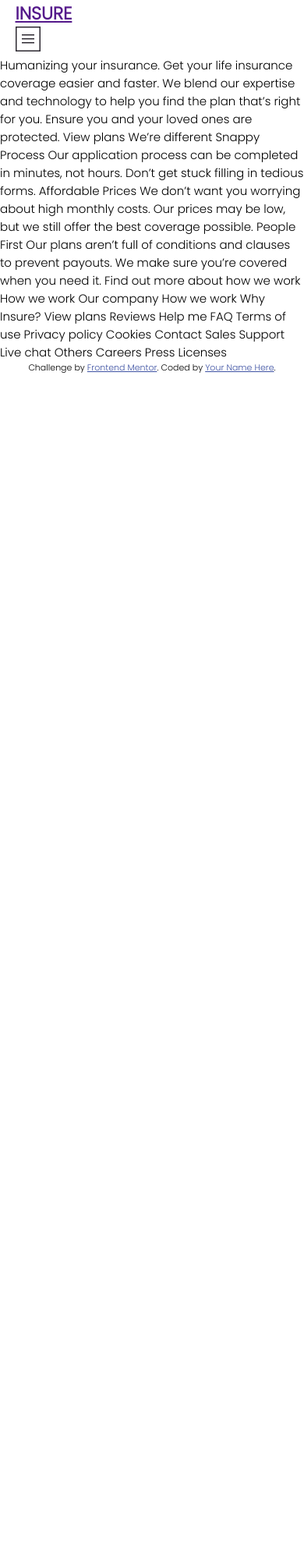
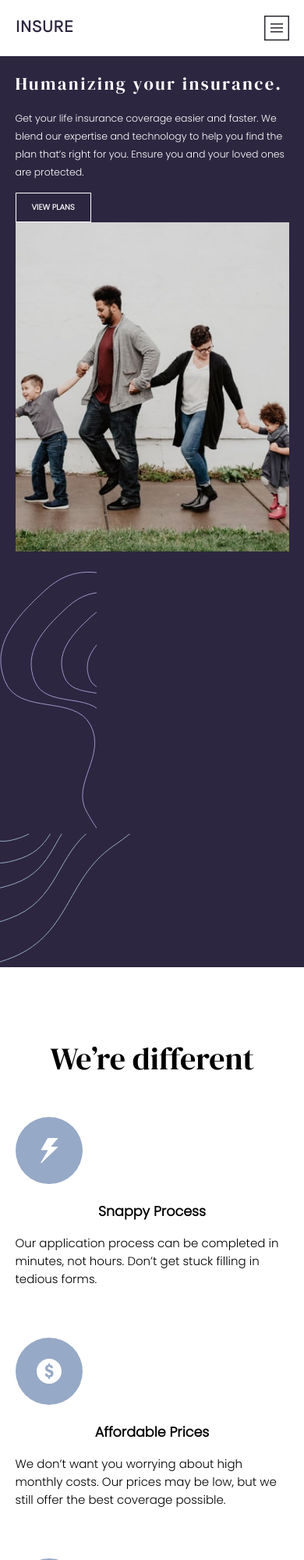
Before and after one commit to precious654/insure-landing-page, a plain HTML site: page index.html in a window 390 px wide. Shown: the top 2000 px of the page at 78% size. Before the commit the page ends 844 px from the top, so only its background shows below. Drawn offline with Linux system fonts and the light colour scheme.

Commit message:
almost there

```diff
--- a/Styles/_config.scss
+++ b/Styles/_config.scss
@@ -1,6 +1,6 @@
 $font-one: 'Poppins', sans-serif;
 $font-two: 'DM Serif Display', serif;
-
+$font-three: 'Karla', sans-serif;
 
 *{
   margin: 0;
--- a/Styles/_desktop.scss
+++ b/Styles/_desktop.scss
@@ -13,4 +13,24 @@
       }
     }
   }
+
+  .section-one{
+
+    .intro{
+      inline-size: 25%;
+
+      h1{
+        font-size: 39px;
+      }
+    }
+  }
+
+  .section-two{
+
+    .info{
+
+    }
+  }
+
+
 }
--- a/Styles/_mobile.scss
+++ b/Styles/_mobile.scss
@@ -13,4 +13,19 @@
       }
     }
   }
+
+  .section-two{
+
+    h1{
+      text-align: center;
+    }
+
+    .info{
+      flex-direction: column;
+
+      h3{
+        text-align: center;
+      }
+    }
+  }
 }
--- a/Styles/style.scss
+++ b/Styles/style.scss
@@ -9,6 +9,109 @@ body{
 
 header{
   position: relative;
+  padding: 20px 0px;
+  color: hsl(256, 26%, 20%);
+
+  nav{
+    display: flex;
+    justify-content: space-between;
+
+    h1{
+      font-family: $font-three;
+    }
+
+    a{
+      text-decoration: none;
+      color: inherit;
+    }
+
+    ul{
+      list-style-type: none;
+
+      li{
+        display: inline;
+        margin-inline-start: 2rem;
+        font-size: 12px;
+        font-weight: bold;
+      }
+
+      li:hover{
+        color: #000000;
+      }
+
+      .plans{
+        border: 1px solid hsl(256, 26%, 20%);
+        padding: 10px 20px;
+      }
+
+      .plans:hover{
+        background-color: #000000;
+        border: none;
+        color: #FFFFFF;
+      }
+    }
+  }
+}
+
+.section-one{
+  background-color: hsl(256, 26%, 20%);
+
+  .intro{
+    color: #FFFFFF;
+    padding: 20px 0px;
+
+    h1{
+      font-family: $font-two;
+      margin-block-end: 1rem;
+      letter-spacing: 0.15rem;
+      font-weight: normal;
+    }
+
+
+    button{
+      margin-block-start: 1rem;
+      font-family: $font-one;
+      padding: 10px 20px;
+      background-color: inherit;
+      border: 1px solid #FFFFFF;
+      text-transform: uppercase;
+      font-size: 10px;
+      font-weight: bolder;
+      color: #FFFFFF;
+    }
+
+    button:hover{
+      background-color: #FFFFFF;
+      color: hsl(256, 26%, 20%);
+    }
+  }
+}
+
+.section-two{
+  margin-block-start: 5rem;
+  padding-block-start: 10px;
+
+  h1{
+    font-family: $font-two;
+    font-weight: lighter;
+    font-size: 40px;
+    margin-block-end: 3rem;
+  }
+
+  .info{
+    display: flex;
+    gap: 2rem;
+
+    h3{
+      margin-block-start: 1rem;
+      margin-block-end: 1rem;
+    }
+
+    p{
+      margin-block-end: 2rem;
+      padding-inline-end: 10px;
+    }
+  }
 }
 
 .attribution{
--- a/index.html
+++ b/index.html
@@ -9,6 +9,7 @@
   <link rel="stylesheet" type="text/css" href="./Styles/style.min.css">
   <link href="https://fonts.googleapis.com/css2?family=DM+Serif+Display&display=swap" rel="stylesheet">
   <link href="https://fonts.googleapis.com/css2?family=Poppins:wght@300&display=swap" rel="stylesheet">
+  <link href="https://fonts.googleapis.com/css2?family=Karla:wght@300&display=swap" rel="stylesheet">
 
   <title>Frontend Mentor | Insure landing page</title>
 </head>
@@ -29,35 +30,78 @@
     </nav>
   </header>
 
-
-
-
-
-
-  Humanizing your insurance.
-
+  <section class="section-one">
+    <div class="intro container">
+      <div class="intro-flex">
+        <div class="first-item">
+          <h1>Humanizing your insurance.</h1>
+          <small>
             Get your life insurance coverage easier and faster. We blend our expertise
             and technology to help you find the plan that’s right for you. Ensure you
             and your loved ones are protected.
+          </small>
+          <div>
+            <button type="button" name="button">View plans</button>
+          </div>
+        </div>
+        <div class="image">
+          <img src="./images/image-intro-desktop.jpg" alt="" class="desktop-image">
+          <img src="./images/image-intro-mobile.jpg" alt="" class="mobile-image">
+        </div>
+      </div>
 
-  View plans
+    </div>
 
-  We’re different
+    <div class="right-image">
+      <img src="./images/bg-pattern-intro-right-desktop.svg" alt="bg image" class="desktop-image">
+      <img src="./images/bg-pattern-intro-right-mobile.svg" alt="bg image" class="mobile-image">
+    </div>
 
-  Snappy Process
+    <div class="left-image">
+      <img src="./images/bg-pattern-intro-left-desktop.svg" alt="bg image" class="desktop-image">
+      <img src="./images/bg-pattern-intro-left-mobile.svg" alt="bg image" class="mobile-image">
+    </div>
+  </section>
 
+  <section class="section-two container">
+    <h1>We’re different</h1>
+
+    <div class="info">
+      <div class="first-item">
+        <img src="./images/icon-snappy-process.svg" alt="icon">
+        <div>
+          <h3>Snappy Process</h3>
+          <p>
             Our application process can be completed in minutes, not hours. Don’t get
             stuck filling in tedious forms.
+          </p>
+        </div>
+      </div>
 
-  Affordable Prices
-
+      <div class="second-item">
+        <img src="./images/icon-affordable-prices.svg" alt="icon">
+        <div>
+          <h3>Affordable Prices</h3>
+          <p>
             We don’t want you worrying about high monthly costs. Our prices may be low,
             but we still offer the best coverage possible.
+          </p>
+        </div>
+      </div>
 
-  People First
-
+      <div class="third-item">
+        <img src="./images/icon-people-first.svg" alt="icon">
+        <div>
+          <h3>People First</h3>
+          <p>
             Our plans aren’t full of conditions and clauses to prevent payouts. We make
             sure you’re covered when you need it.
+          </p>
+        </div>
+      </div>
+    </div>
+  </section>
+
 
   Find out more about how we work
 
```
Also changed, not shown: Styles/style.min.css. Lines whose indentation alone changed are shown as unchanged.
